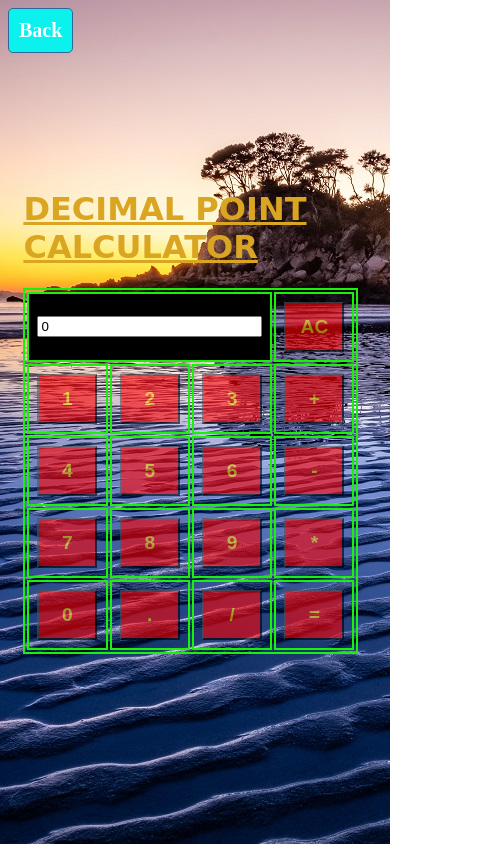
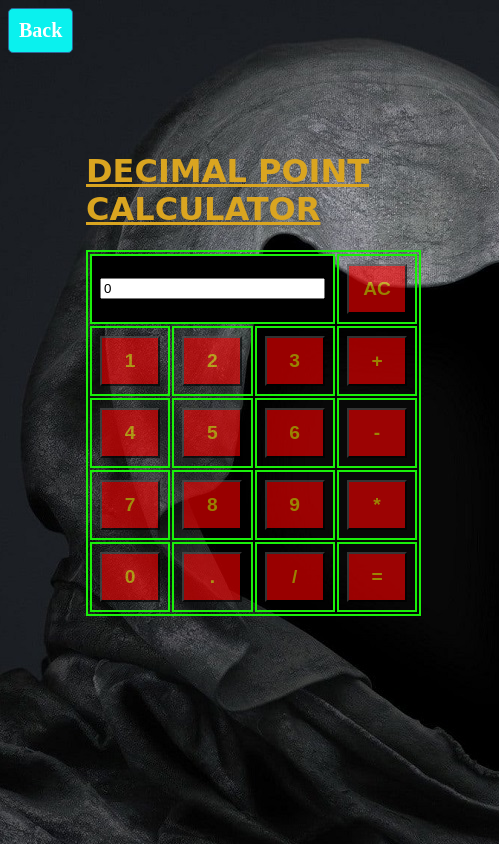
Before and after one commit to sh-Shubham17/calculator, a plain HTML site: page decimal-point-calculator.html in a window 390 px wide. Shown: the whole page, 499 px wide, since content can reach past the window. Drawn offline with Linux system fonts and the light colour scheme; a web font is replaced by a local one.

Commit message:
Update decimal-point-calculator.html

```diff
--- a/decimal-point-calculator.html
+++ b/decimal-point-calculator.html
@@ -8,7 +8,7 @@
 <link href="https://fonts.googleapis.com/css2?family=Reggae+One&display=swap" rel="stylesheet">
     <style>
         body{
-            background: url(mobile-4th.jpg);
+            background: url(mobile-6th.jpg);
         }
         table{border: 2px solid #1af00a;
         width : 40%;
@@ -31,8 +31,7 @@
                 }
         .block{
             color: goldenrod;
-            top: 20%;
-            left: 6%;
+            padding: 20%;
             position: absolute;
         }
         h1{
```
